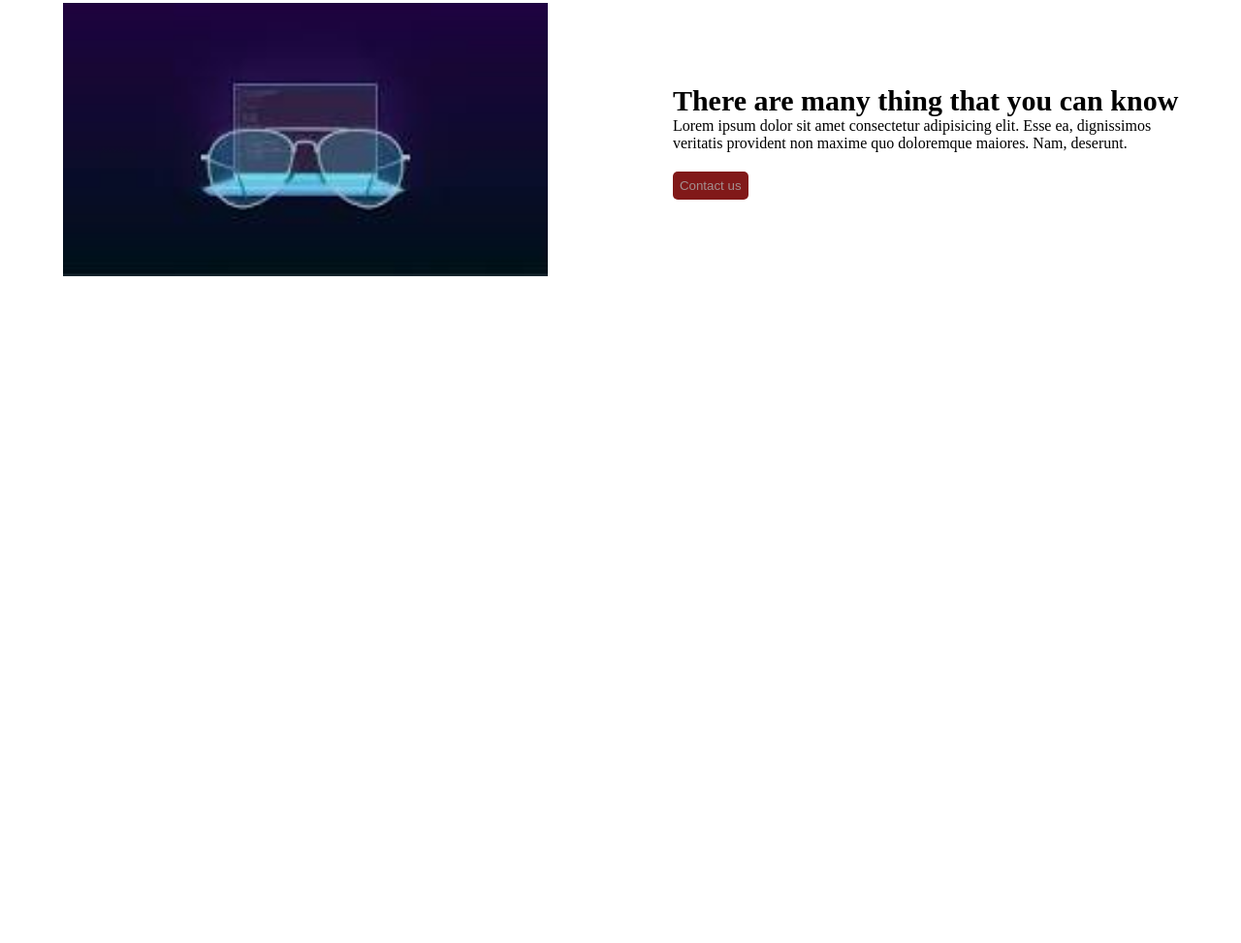
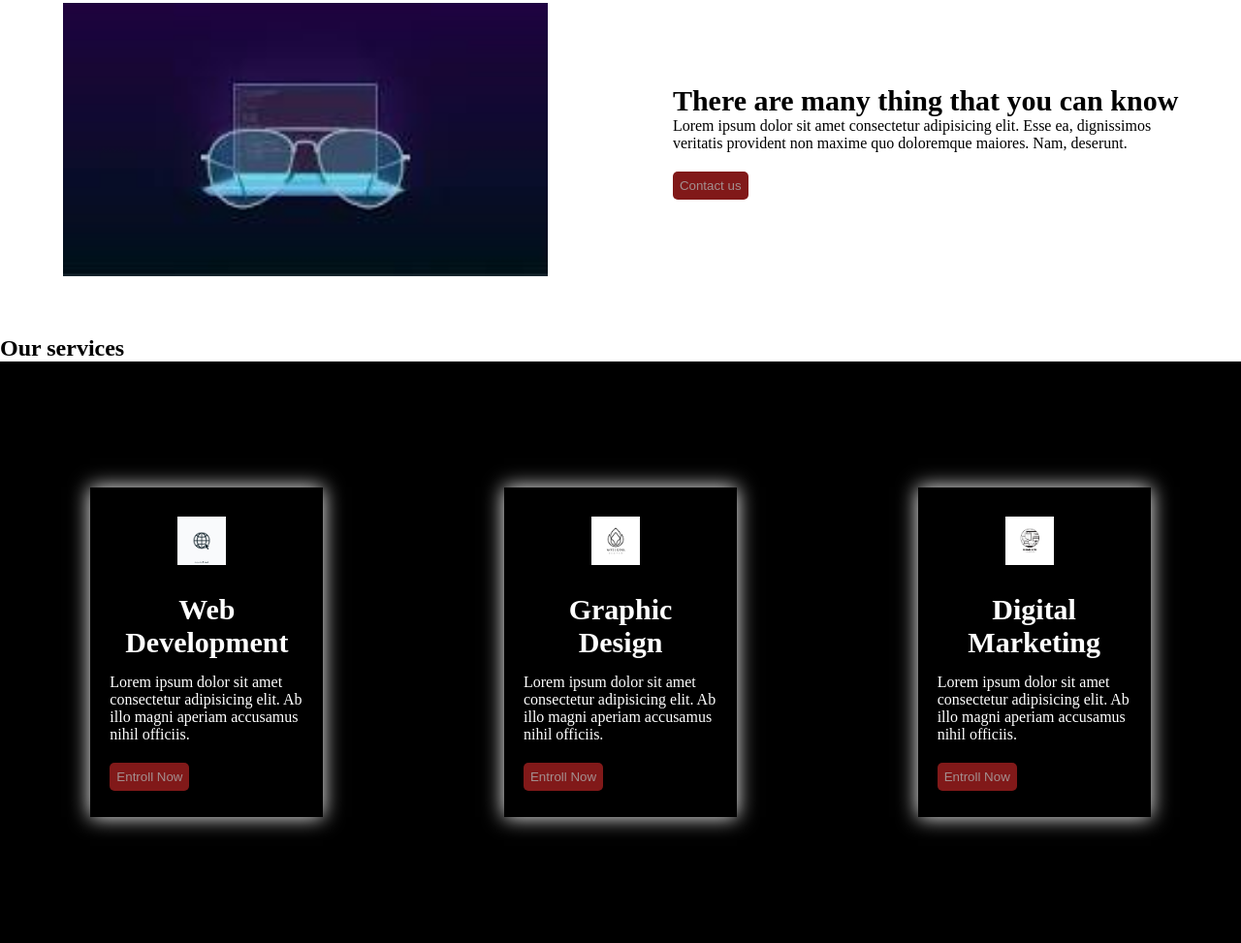
Before and after one commit to Thoryan009/Conceptusl-Session, a plain HTML site: page index.html in a window 1280 px wide. Shown: the part 1052-2025 px from the top of the page at 97% size. Before the commit the page ends 1398 px from the top, so only its background shows below. Drawn offline with Linux system fonts and the light colour scheme.

Commit message:
arekta section ses

```diff
--- a/index.html
+++ b/index.html
@@ -55,6 +55,34 @@
     </div>
     </section>
 
+    <section >
+
+        <h2>Our services</h2>
+        <div class="last">
+
+        <div class="box">
+            <img class="icon" src="./www-icon/454406-PF8Y14-132.jpg" alt="">
+            <h1 class="course">Web Development</h1>
+            <p>Lorem ipsum dolor sit amet consectetur adipisicing elit.  Ab illo magni aperiam accusamus nihil officiis.</p>
+            <button class="btn enroll">Entroll Now</button>
+
+        </div>
+        <div class="box">
+            <img class="icon" src="./wellness-center-design-logo-vector/66737.jpg" alt="">
+            <h1 class="course">Graphic Design</h1>
+            <p>Lorem ipsum dolor sit amet consectetur adipisicing elit.  Ab illo magni aperiam accusamus nihil officiis.</p>
+            <button class="btn enroll">Entroll Now</button>
+
+        </div>
+        <div class="box">
+            <img class="icon" src="./minimalist-furniture-brand-logo/3547397.jpg" alt="">
+            <h1 class="course">Digital Marketing</h1>
+            <p>Lorem ipsum dolor sit amet consectetur adipisicing elit.  Ab illo magni aperiam accusamus nihil officiis.</p>
+            <button class="btn enroll">Entroll Now</button>
+
+        </div>
+    </div>
+    </section>
   </main>
    <footer></footer>
 </body>
--- a/style.css
+++ b/style.css
@@ -91,3 +91,36 @@
 .heading{
     font-size: 30px;
 }
+
+.box{
+    height: 300px;
+    background-color: black;
+    color: white;
+    padding: 20px;
+    margin: 20px;
+    box-shadow: 0 0 20px;
+    width: 200px;
+}
+.icon{
+    height: 50px;
+    padding: 10px 70px;
+
+}
+
+.course{
+    font-size: 30px;
+    text-align: center;
+    padding: 15px 0px;
+}
+.last{
+    height: 600px;
+    display: flex;
+    justify-content: space-around;
+    background-color: black;
+    align-items: center;
+
+}
+.enroll{
+    text-align: center;
+    justify-content: center;
+}
```
Also changed, not shown: minimalist-furniture-brand-logo/3547397.jpg (added), minimalist-furniture-brand-logo/Fonts.txt (added), minimalist-furniture-brand-logo/License free.txt (added), minimalist-furniture-brand-logo/License premium.txt (added), wellness-center-design-logo-vector/66737.jpg (added), wellness-center-design-logo-vector/License free.txt (added), wellness-center-design-logo-vector/License premium.txt (added), www-icon/454406-PF8Y14-132.jpg (added), www-icon/License free.txt (added), www-icon/License premium.txt (added), 5 other files.
